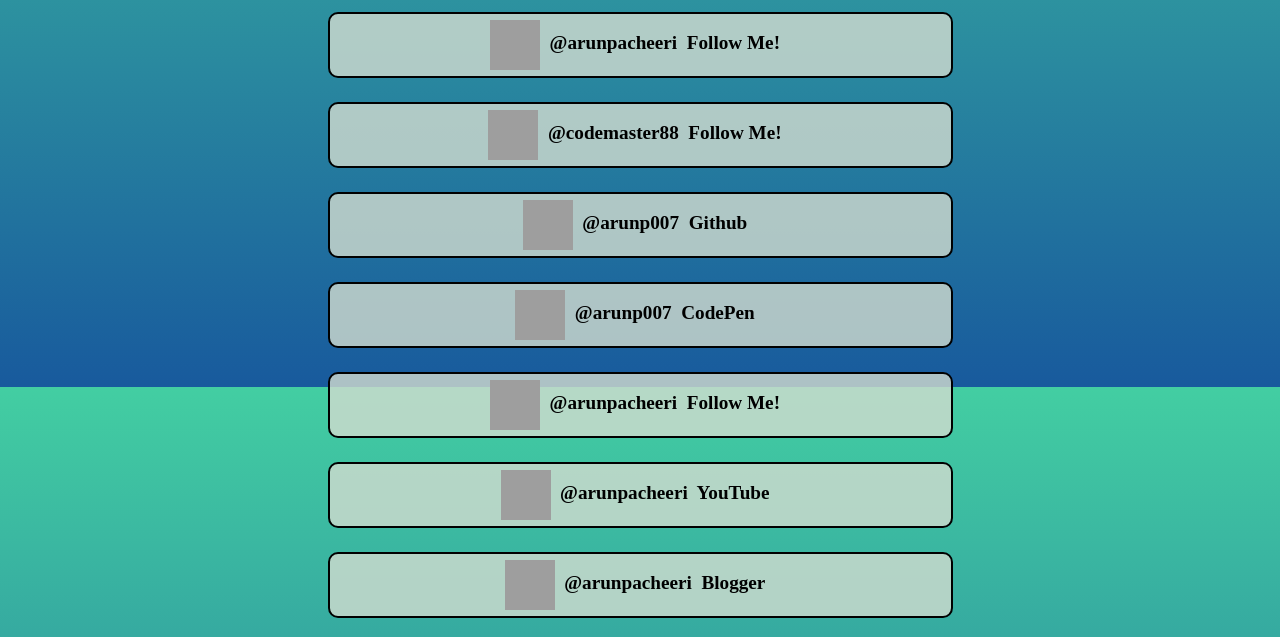
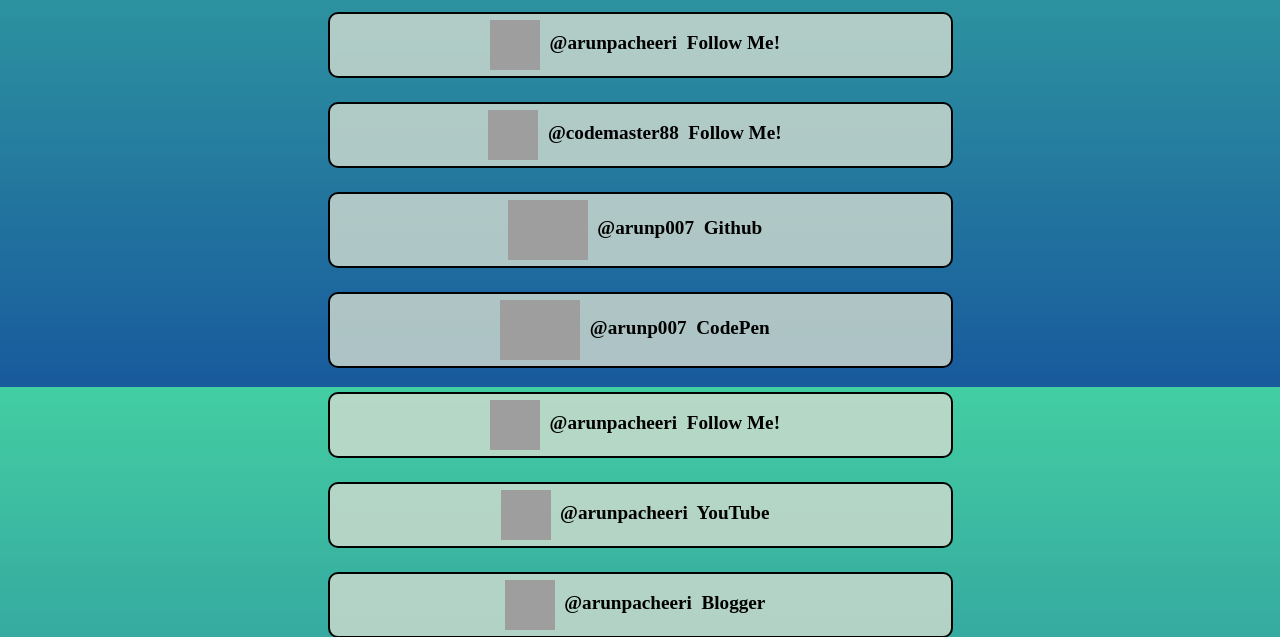
Before and after one commit to arunp007/linktree, a Django app: page /linkapp/link in a window 1280 px wide. Shown: the part 413-1050 px from the top of the page. Run offline with Django 4.2, Linux system fonts and the light colour scheme; grey boxes are pictures that could not be loaded.

Commit message:
Version 1

```diff
--- a/linkproject/linkapp/templates/link.html
+++ b/linkproject/linkapp/templates/link.html
@@ -80,8 +80,8 @@
                 <p>Iam A Full Stack Developer</p><br><br>
                 <center><button class="btn btn-primary col-xs-6 col-sm-6 col-md-6 col-lg-6" onclick="location.href='https://www.instagram.com/arunpacheeri/'"><img src="https://upload.wikimedia.org/wikipedia/commons/e/e7/Instagram_logo_2016.svg" alt=""  class="image2"><label>&nbsp;&nbsp;@arunpacheeri&nbsp; Follow Me!</label></button></center>&nbsp;
                 <center><button class="btn btn-primary col-xs-6 col-sm-6 col-md-6 col-lg-6" onclick="location.href='https://www.instagram.com/codemaster8848/'"><img src="https://upload.wikimedia.org/wikipedia/commons/e/e7/Instagram_logo_2016.svg" alt=""  class="image2"><label>&nbsp;&nbsp;@codemaster88&nbsp; Follow Me!</label></button></center>&nbsp;
-                <center><button class="btn btn-primary col-xs-6 col-sm-6 col-md-6 col-lg-6" onclick="location.href='https://github.com/arunp007';"><img src="https://upload.wikimedia.org/wikipedia/commons/9/91/Octicons-mark-github.svg" width="20px"  class="image2"><label>&nbsp;&nbsp;@arunp007&nbsp; Github</label></button></center>&nbsp;
-                <center><button class="btn btn-primary col-xs-6 col-sm-6 col-md-6 col-lg-6" onclick="location.href='https://codepen.io/arunp007/pens/public'"><img src="https://s3-us-west-2.amazonaws.com/s.cdpn.io/1584356/codepen_logo.png" width="20px"  class="image2"><label>&nbsp;&nbsp;@arunp007&nbsp; CodePen</label></button></center>&nbsp;
+                <center><button class="btn btn-primary col-xs-6 col-sm-6 col-md-6 col-lg-6" onclick="location.href='https://github.com/arunp007';"><img src="https://upload.wikimedia.org/wikipedia/commons/9/91/Octicons-mark-github.svg" width="80px"><label>&nbsp;&nbsp;@arunp007&nbsp; Github</label></button></center>&nbsp;
+                <center><button class="btn btn-primary col-xs-6 col-sm-6 col-md-6 col-lg-6" onclick="location.href='https://codepen.io/arunp007/pens/public'"><img src="https://s3-us-west-2.amazonaws.com/s.cdpn.io/1584356/codepen_logo.png" width="80px"><label>&nbsp;&nbsp;@arunp007&nbsp; CodePen</label></button></center>&nbsp;
                 <center><button class="btn btn-primary col-xs-6 col-sm-6 col-md-6 col-lg-6" onclick="location.href='https://www.linkedin.com/in/arun-pacheeri-302480190/'"><img src="https://upload.wikimedia.org/wikipedia/commons/thumb/f/f8/LinkedIn_icon_circle.svg/2048px-LinkedIn_icon_circle.svg.png" alt=""  class="image2"><label>&nbsp;&nbsp;@arunpacheeri&nbsp; Follow Me!</label></button></center>&nbsp;
                 <center><button class="btn btn-primary col-xs-6 col-sm-6 col-md-6 col-lg-6" onclick="location.href='https://www.youtube.com/channel/UCGwulcaGQq5bZAFPHxSwwSg'"><img src="https://upload.wikimedia.org/wikipedia/commons/0/09/YouTube_full-color_icon_%282017%29.svg" class="image2"><label>&nbsp;&nbsp;@arunpacheeri&nbsp; YouTube</label></button></center>&nbsp;
                 <center><button class="btn btn-primary col-xs-6 col-sm-6 col-md-6 col-lg-6" onclick="location.href='https://codemaster234.blogspot.com/'"><img src="https://upload.wikimedia.org/wikipedia/commons/3/31/Blogger.svg" class="image2"><label>&nbsp;&nbsp;@arunpacheeri&nbsp; Blogger</label></button></center>&nbsp;
```
